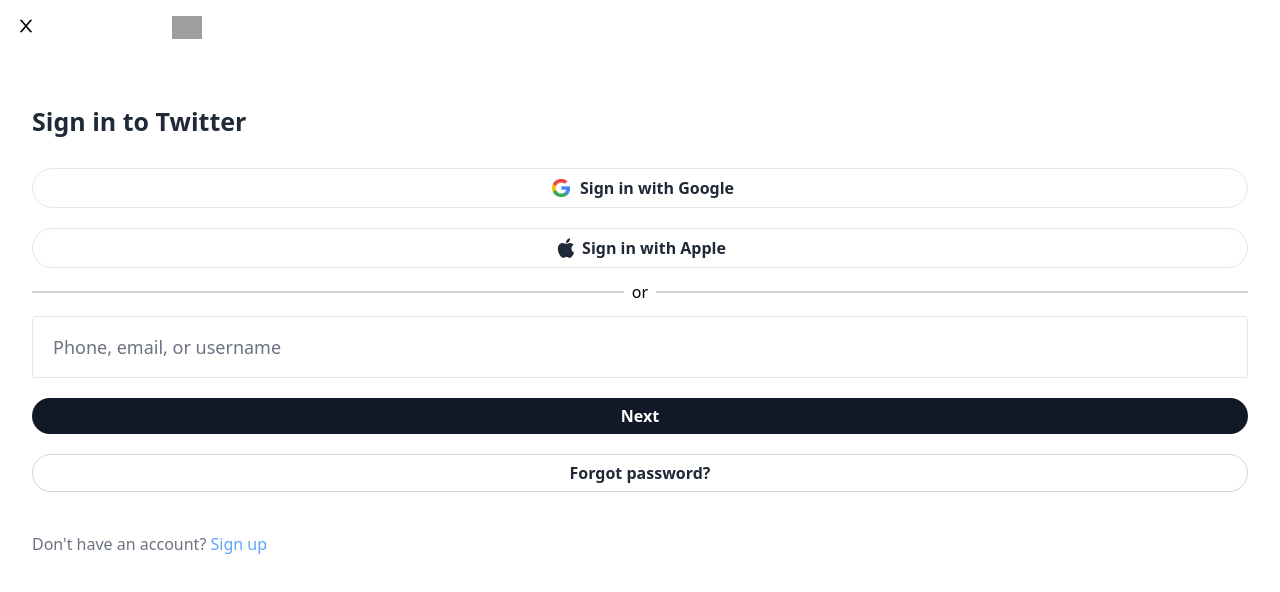
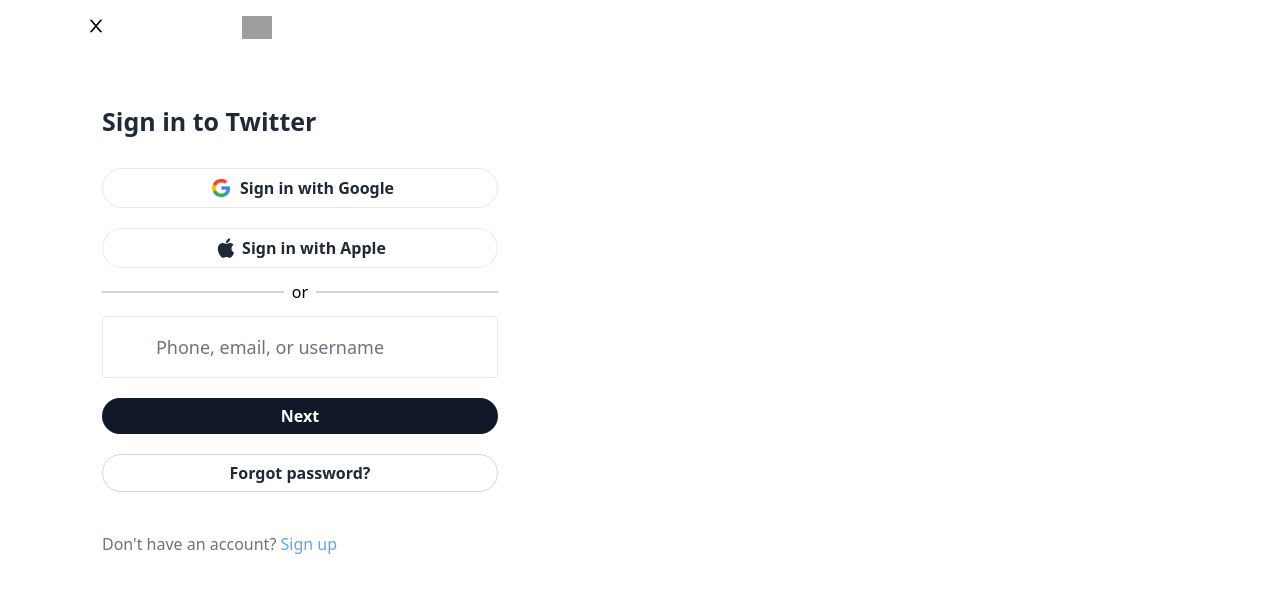
Before and after one commit to elnino10/Twitter-Clone, a Next.js app: page /auth/signin in a window 1280 px wide. Shown: the top 592 px of the page. Built offline with nearby package versions, Linux system fonts and the light colour scheme; no server answers; grey boxes are pictures that could not be loaded.

Commit message:
modified Signin component

```diff
--- a/components/Signin.js
+++ b/components/Signin.js
@@ -4,23 +4,39 @@
 import { AiFillApple, AiOutlineClose } from "react-icons/ai";
 
 const Signin = ({ providers }) => {
-  const [clicked, setClicked] = useState(false);
-  const inputRef = useRef()
+  const [isClicked, setIsClicked] = useState(false);
+  const [isEmpty, setIsEmpty] = useState(true);
+  const inputRef = useRef(null);
   // console.log(providers);
-  console.log(inputRef.current);
 
-  const clickHandler = (event) => {
-
-  };
-
-  const removeClickEffect = (event) => {
-    if (event.currentTarget.id !== "input") {
-
+  const removeClickEffect = (e) => {
+    e.preventDefault();
+    const dataValue = e.currentTarget.getAttribute("data-value");
+    const inputValue = inputRef.current.value;
+    if (dataValue !== "input") {
+      setIsClicked(false);
+    }
+    if (inputValue.length > 0) {
+      setIsEmpty(false);
+    } else {
+      setIsEmpty(true);
     }
   };
 
+  const clickHandler = (e) => {
+    e.stopPropagation();
+    inputRef.current && inputRef.current.focus();
+    const dataValue = e.currentTarget.getAttribute("data-value");
+    if (dataValue === "input") {
+      setIsClicked(true);
+    }
+  };
+
+  let display = "hidden";
+
   return (
-    <div className="h-full" onClick={removeClickEffect}>
+    <div className="xl:rounded-xl xl:max-w-[600px] xl:px-[70px]">
+      <div className="h-full" data-value="parent" onClick={removeClickEffect}>
         <div className="p-4 flex">
           <AiOutlineClose className="h-5 w-5" />
           <Image
@@ -54,18 +70,40 @@
             <div className="border border-gray-300 flex flex-grow"></div>
           </div>
           <div
-          ref={inputRef}
-          className={`border rounded text-gray-500 flex items-center justify-start pl-5 py-4 text-lg mt-3 ${
-            clicked ? "border-blue-400  border-2" : ""
+            data-value="input"
+            className={`border rounded text-gray-500 flex flex-col items-center justify-start py-4 text-lg mt-3 ${
+              isClicked ? "border-blue-400 pl-5 border-2 shadow" : "pl-5"
             }`}
             onClick={clickHandler}
           >
             <label>
-            <div>
+              <div
+                className={`${
+                  isClicked && isEmpty
+                    ? "text-sm text-blue-400 -ml-[120px] -translate-y-3.5 -translate-x-2 duration-200"
+                    : (!isClicked && !isEmpty) || (isClicked && !isEmpty)
+                    ? "text-sm text-gray-500 -ml-[120px] -translate-y-3.5 -translate-x-2.5"
+                    : "-ml-[80px]"
+                }`}
+              >
                 <span>Phone, email, or username</span>
               </div>
             </label>
-          <div></div>
+            <div
+              className={`${
+                !isClicked && !isEmpty
+                  ? (display = "flex items-start mb-2  relative")
+                  : !isClicked && isEmpty
+                  ? display
+                  : "py-0.5"
+              }`}
+            >
+              <input
+                ref={inputRef}
+                type="text"
+                className="w-[280px] h-5 absolute px-0 -ml-[150px] -mt-2 border-none bg-sky-100 text-lg text-gray-800 focus:outline-none"
+              />
+            </div>
           </div>
           <div className="rounded-full bg-gray-900 text-white font-bold flex items-center justify-center py-1.5 mt-5">
             Next
@@ -81,6 +119,7 @@
           </p>
         </div>
       </div>
+    </div>
   );
 };
 
```
Lines whose indentation alone changed are shown as unchanged.
